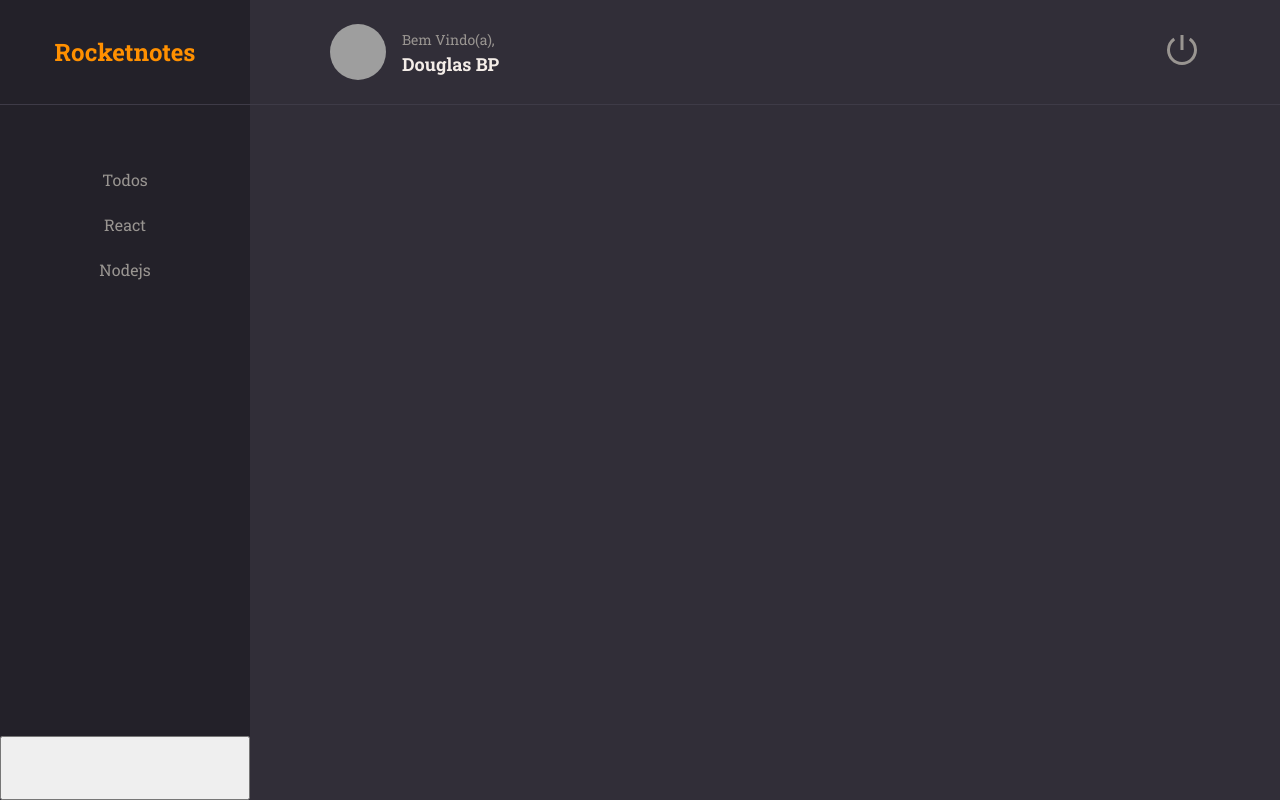
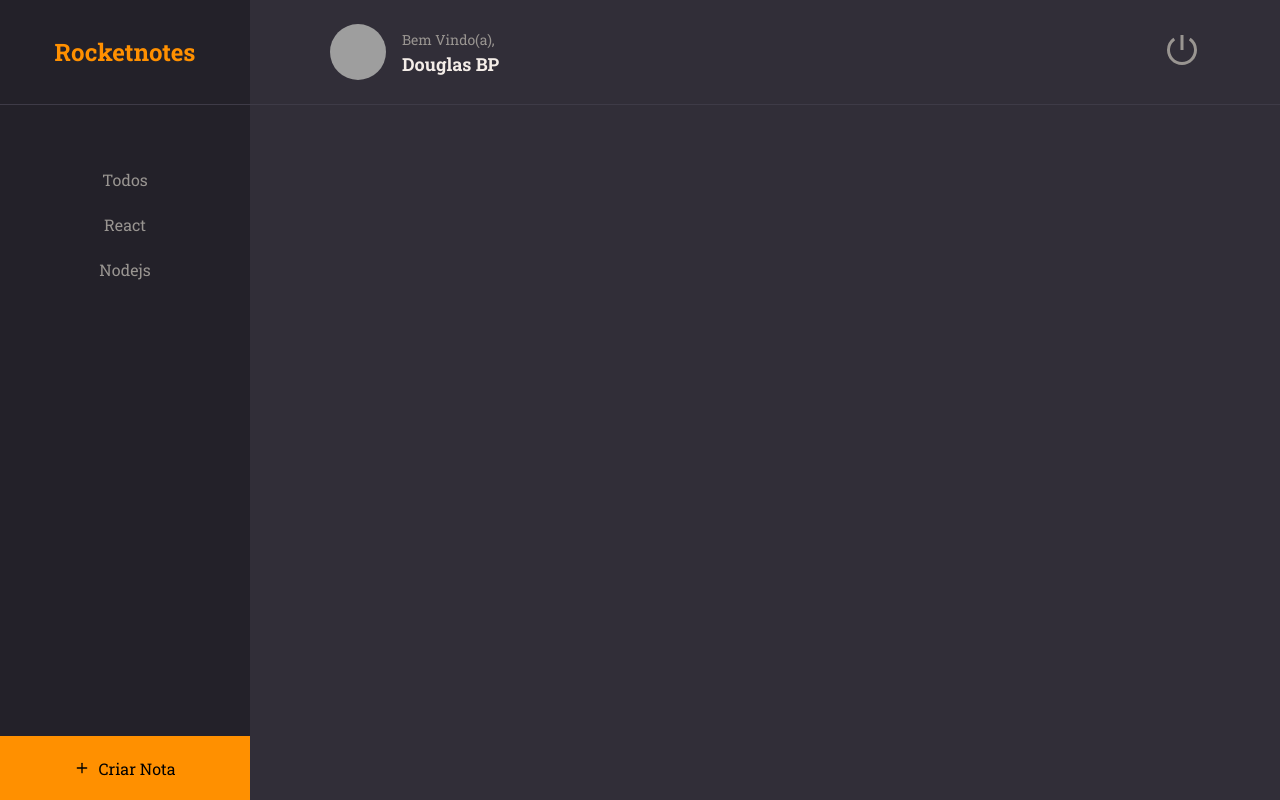
Before and after one commit to yaakovcarioca/rocketnotes-interface, a React (Vite) app: page / in a window 1280 px wide. Built offline with nearby package versions, Linux system fonts and the light colour scheme; grey boxes are pictures that could not be loaded.

Commit message:
Home's NewNote button style done

```diff
--- a/src/pages/Home/index.jsx
+++ b/src/pages/Home/index.jsx
@@ -1,3 +1,5 @@
+import { FiPlus } from 'react-icons/fi';
+
 import { Container, Brand, Menu, Search, Content, NewNote } from './styles';
 
 import { Header } from '../../components/Header';
@@ -27,7 +29,8 @@
             </Content>
 
             <NewNote>
-
+                <FiPlus />
+                Criar Nota
             </NewNote>
         </Container>
     );
--- a/src/pages/Home/styles.js
+++ b/src/pages/Home/styles.js
@@ -58,4 +58,15 @@
 
 export const NewNote = styled.button`
     grid-area: newnote;
+
+    background-color: ${({ theme }) => theme.COLORS.ORANGE};
+    border: none;
+
+    display: flex;
+    align-items: center;
+    justify-content: center;
+
+    svg {
+        margin-right: 8px;
+    }
 `;
```
